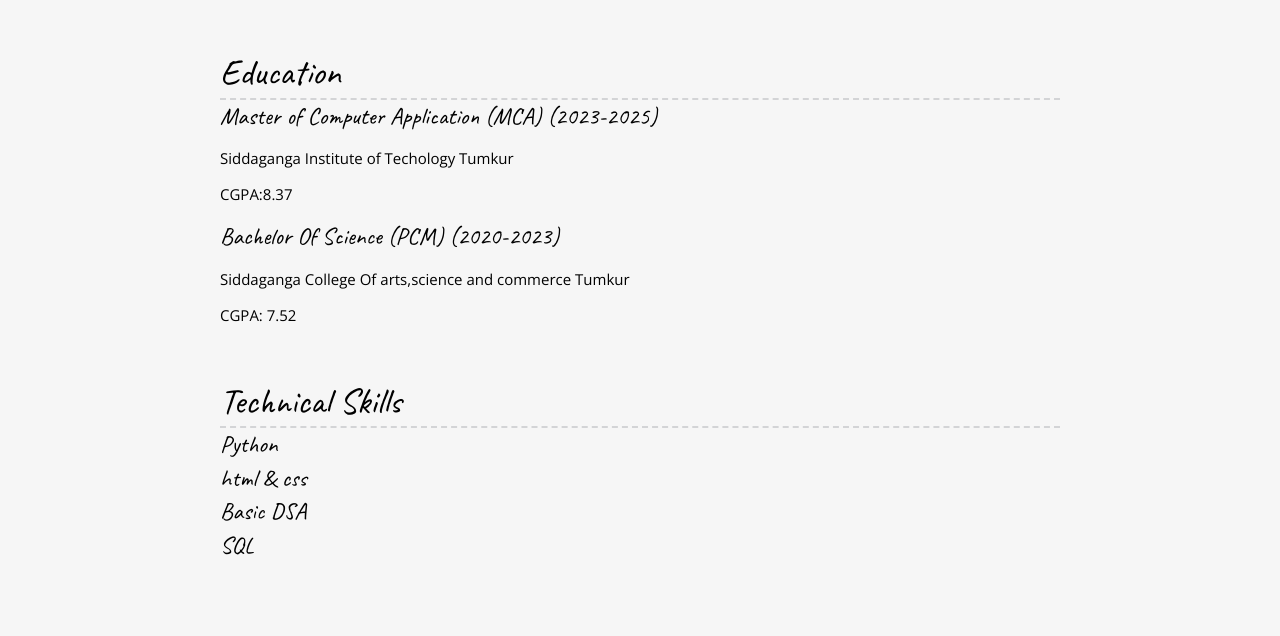
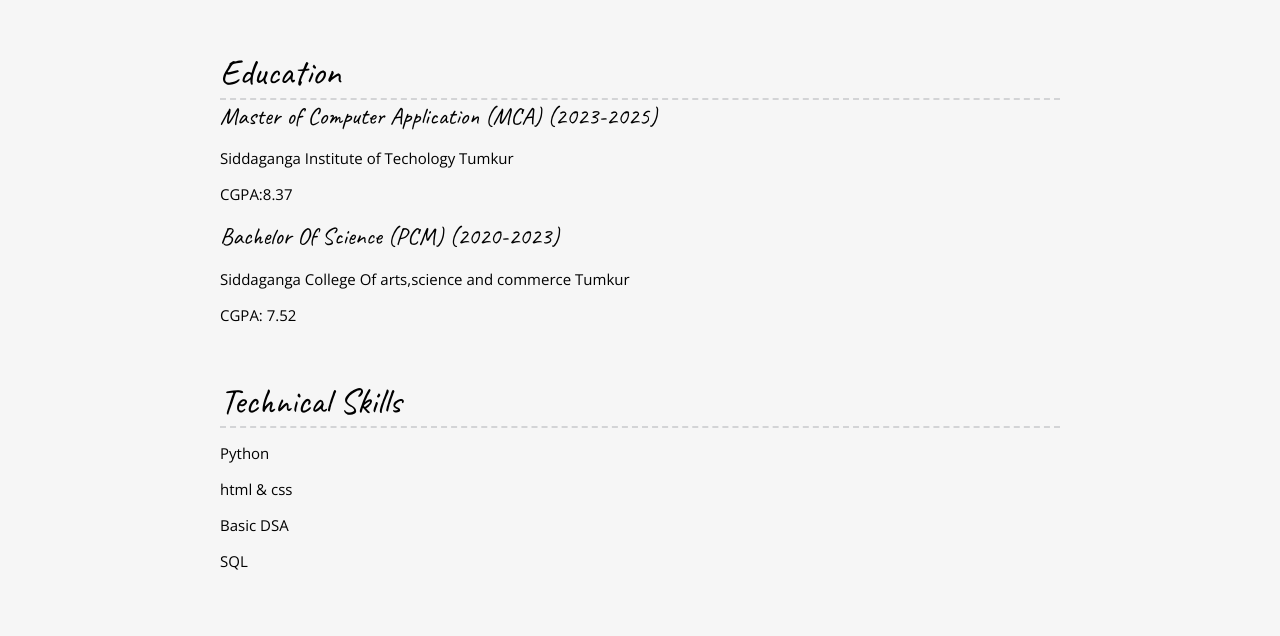
Before and after one commit to kirankumarhr672002/portfolio, a plain HTML site: page resume.html in a window 1280 px wide. Shown: the part 687-1323 px from the top of the page. Drawn offline with nearby package versions, Linux system fonts and the light colour scheme.

Commit message:
Update resume.html

```diff
--- a/resume.html
+++ b/resume.html
@@ -54,10 +54,10 @@
     <section class="resume-section">
       <h2> Technical Skills</h2>
       <section>
-        <h3>Python</h3>
-        <h3>html & css</h3>
-        <h3>Basic DSA</h3>
-        <h3>SQL</h3>
+        <p>Python</p>
+        <p>html & css</p>
+        <p>Basic DSA</p>
+        <p>SQL</p>
       </section>
     </section>
   </main>
```
